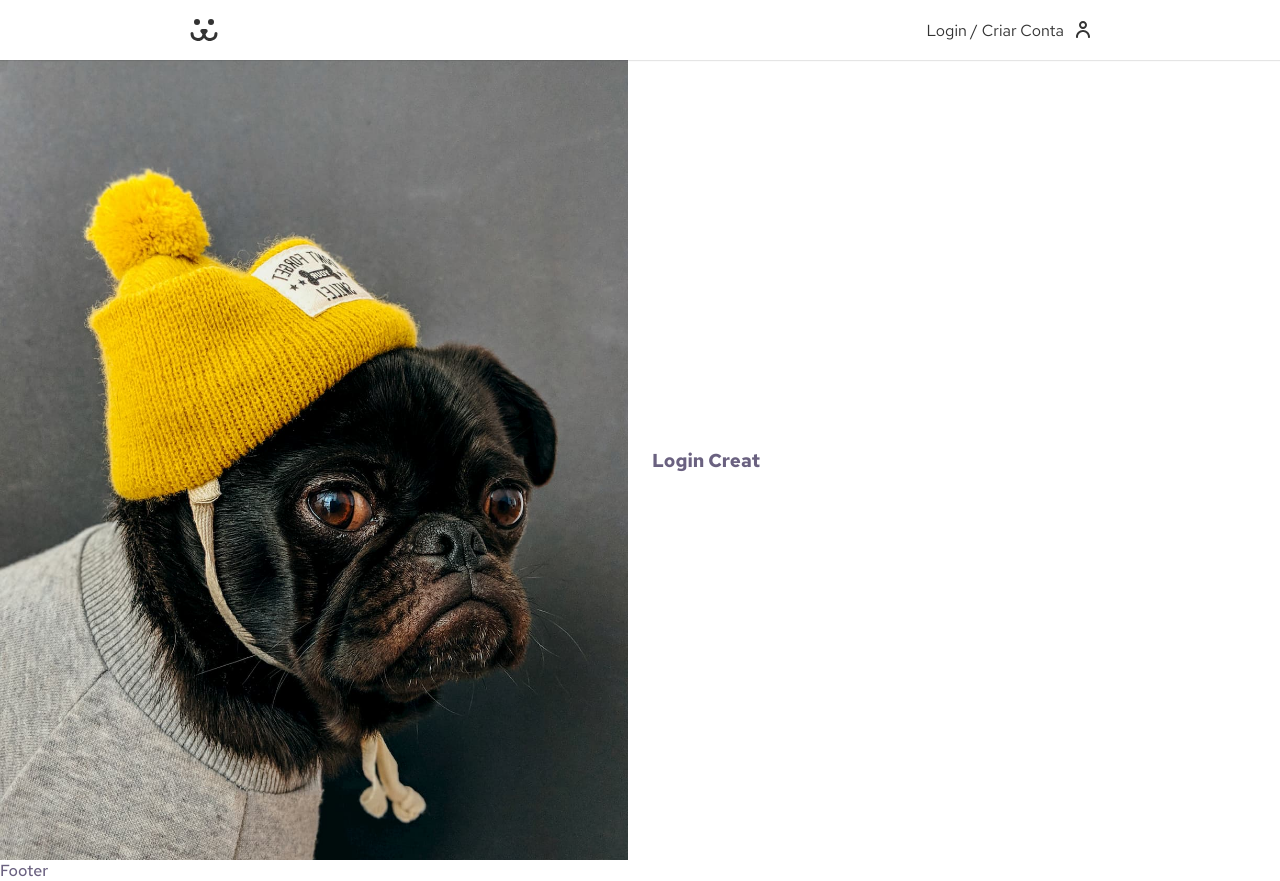
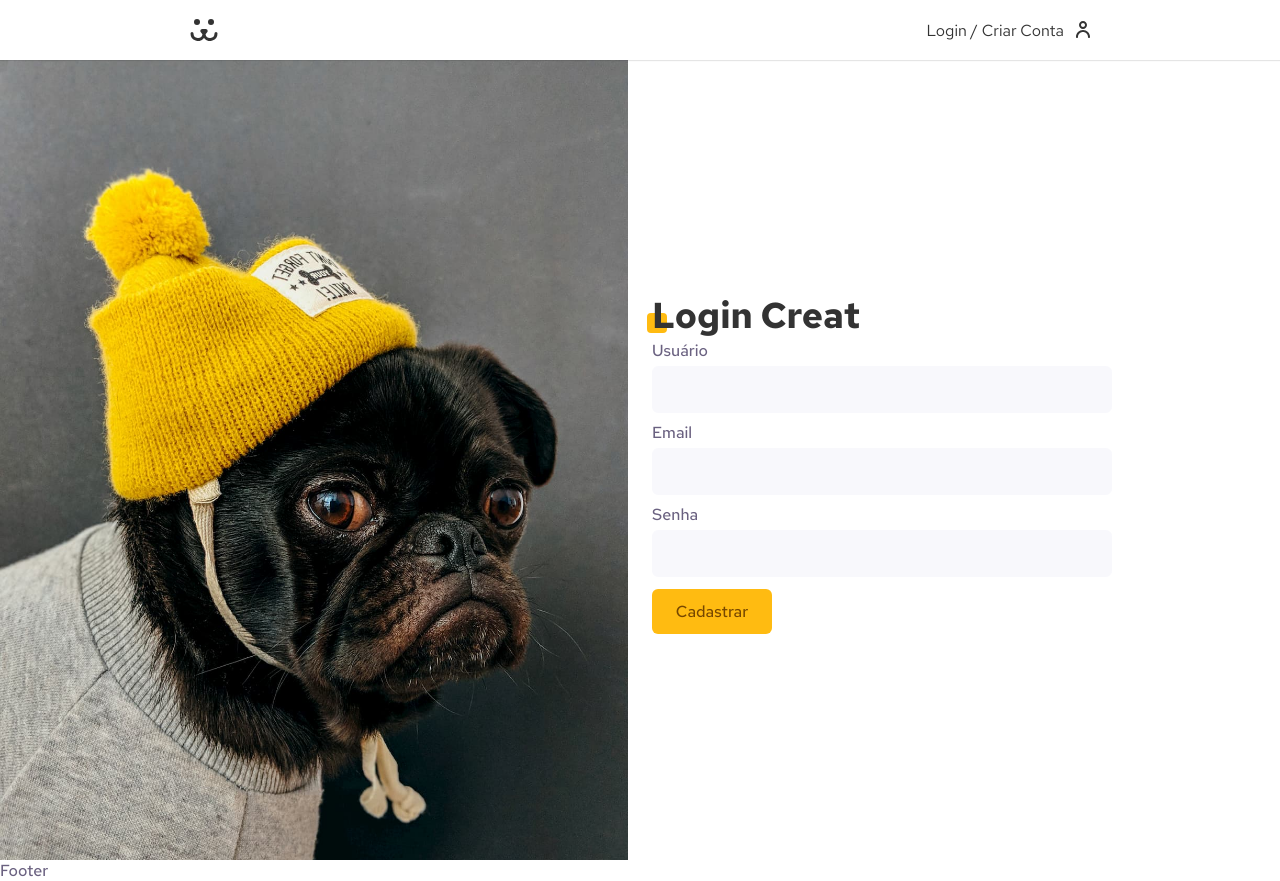
Before and after one commit to falaigor/social-dogs, a React (Create React App) app: page /login/create in a window 1280 px wide. Built offline with nearby package versions, Linux system fonts and the light colour scheme; the HTML template or start-up script is replaced by a standard one.

Commit message:
Page Login/Create

```diff
--- a/src/Hooks/useForm.js
+++ b/src/Hooks/useForm.js
@@ -4,6 +4,11 @@
   email: {
     regex: /^(([^<>()[\]\\.,;:\s@"]+(\.[^<>()[\]\\.,;:\s@"]+)*)|(".+"))@((\[[0-9]{1,3}\.[0-9]{1,3}\.[0-9]{1,3}\.[0-9]{1,3}\])|(([a-zA-Z\-0-9]+\.)+[a-zA-Z]{2,}))$/,
     message: 'Preencha um email válido',
+  },
+  password: {
+    regex: /^(?=.*\d)(?=.*[a-z])(?=.*[A-Z])[0-9a-zA-Z]{8,}$/,
+    message:
+      'A senha precisa ter 1 caracter maíuscolo, 1 minuscolo e 1 digito. Com no mínimo 8 caracteres.',
   },
 };
 
--- a/src/pages/Login/Login.module.css
+++ b/src/pages/Login/Login.module.css
@@ -13,8 +13,8 @@
 }
 
 .forms {
-  width: 100%;
-  display: flex;
+  max-width: 46rem;
+  display: grid;
   align-items: center;
 }
 
--- a/src/pages/LoginCreate/index.js
+++ b/src/pages/LoginCreate/index.js
@@ -1,10 +1,38 @@
-import React from 'react';
+import React, { useContext } from 'react';
 import styles from './LoginCreate.module.css';
+import Input from '../../utils/Input';
+import Button from '../../utils/Button';
+import useForm from '../../Hooks/useForm';
+import { USER_POST } from '../../services/api';
+import { UserContext } from '../../UserContext';
 
 const LoginCreate = () => {
+  const username = useForm();
+  const email = useForm('email');
+  const password = useForm();
+
+  const { userLogin } = useContext(UserContext);
+
+  async function handleSubmit(event) {
+    event.preventDefault();
+    const { url, options } = USER_POST({
+      username: username.value,
+      email: email.value,
+      password: password.value,
+    });
+    const response = await fetch(url, options);
+    if (response.ok) userLogin(username.value, password.value);
+  }
+
   return (
-    <section className={styles.section}>
-      <h1>Login Creat</h1>
+    <section className="animeLeft">
+      <h1 className="title">Login Creat</h1>
+      <form onSubmit={handleSubmit}>
+        <Input label="Usuário" type="text" name="username" {...username} />
+        <Input label="Email" type="email" name="email" {...email} />
+        <Input label="Senha" type="password" name="password" {...password} />
+        <Button>Cadastrar</Button>
+      </form>
     </section>
   );
 };
--- a/src/pages/LoginForm/LoginForm.module.css
+++ b/src/pages/LoginForm/LoginForm.module.css
@@ -1,6 +1,4 @@
-.section{
 
-}
 .form{
   margin-bottom: 2.4rem;
 }
--- a/src/pages/LoginForm/index.js
+++ b/src/pages/LoginForm/index.js
@@ -4,11 +4,12 @@
 import Button from '../../utils/Button';
 import Input from '../../utils/Input';
 
-import styles from './LoginForm.module.css';
-import stylesBtn from '../../utils/Button/Button.module.css';
 import useForm from '../../Hooks/useForm';
 import { UserContext } from '../../UserContext';
 import Error from '../../components/Helper/Error';
+
+import styles from './LoginForm.module.css';
+import stylesBtn from '../../utils/Button/Button.module.css';
 
 const LoginForm = () => {
   const username = useForm();
@@ -25,7 +26,7 @@
   }
 
   return (
-    <section className={`animeLeft ${styles.section}`}>
+    <section className="animeLeft">
       <h1 className="title">Login</h1>
       <form className={styles.form} onSubmit={handleSubmit}>
         <Input label="Usuário" type="text" name="username" {...username} />
--- a/src/services/api.js
+++ b/src/services/api.js
@@ -36,3 +36,16 @@
     },
   };
 }
+
+export function USER_POST(body) {
+  return {
+    url: API_URL + '/api/user',
+    options: {
+      method: 'POST',
+      headers: {
+        'Content-Type': 'application/json',
+      },
+      body: JSON.stringify(body),
+    },
+  };
+}
```
Also changed, not shown: 1 other file (tests, documents, lock files or other folders).
